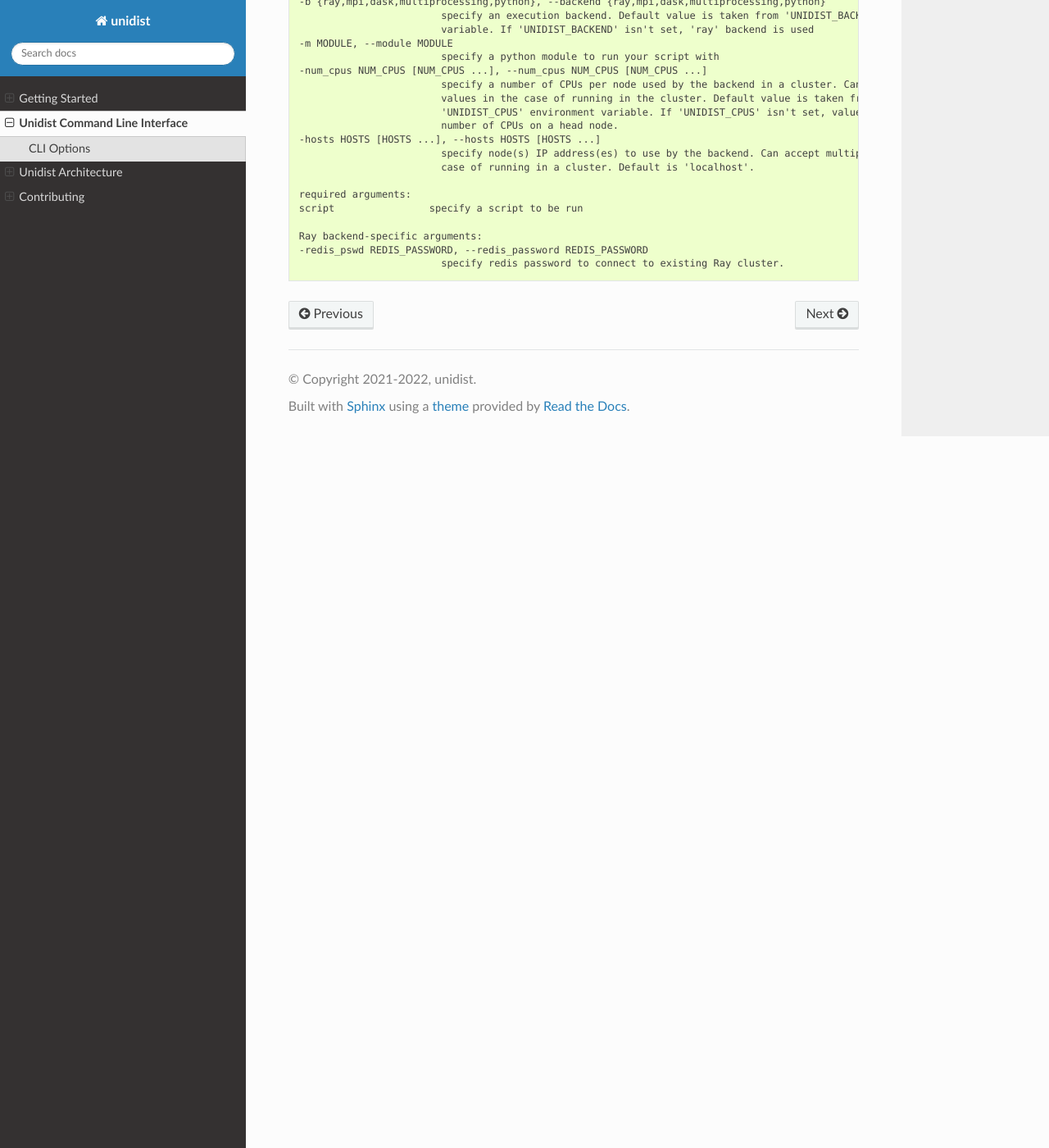
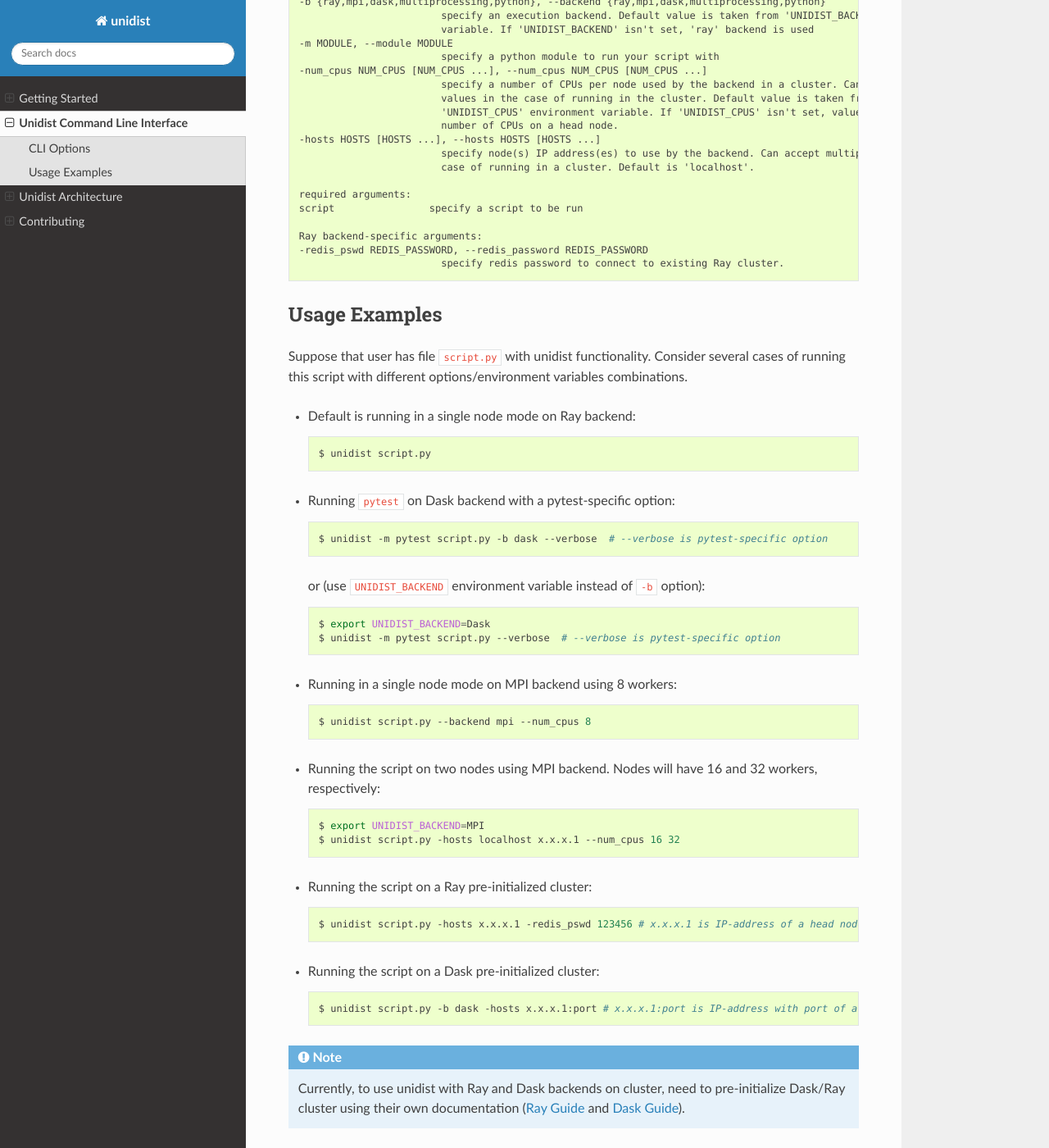
Before and after one commit to modin-project/unidist, a Sphinx documentation site: the page built from docs/using_cli.rst, in a window 1280 px wide and 1400 px high, scrolled down 926 px. Shown: the whole window at 82% size. Built offline with Sphinx 7.4.7 and the Read the Docs theme 2.0.0, drawn with Linux system fonts in a browser that asks for light colours; some of the changed text lies outside the part shown.

Commit message:
Add usage examples

```diff
--- a/docs/using_cli.rst
+++ b/docs/using_cli.rst
@@ -66,3 +66,59 @@
    Ray backend-specific arguments:
    -redis_pswd REDIS_PASSWORD, --redis_password REDIS_PASSWORD
                            specify redis password to connect to existing Ray cluster.
+
+
+Usage Examples
+==============
+
+Suppose that user has file ``script.py`` with unidist functionality. Consider several cases of running this script with
+different options/environment variables combinations.
+
+* Default is running in a single node mode on Ray backend:
+
+  .. code-block:: bash
+
+      $ unidist script.py
+
+* Running ``pytest`` on Dask backend with a pytest-specific option:
+
+  .. code-block:: bash
+
+      $ unidist -m pytest script.py -b dask --verbose  # --verbose is pytest-specific option
+
+  or (use ``UNIDIST_BACKEND`` environment variable instead of ``-b`` option):
+
+  .. code-block:: bash
+
+      $ export UNIDIST_BACKEND=Dask
+      $ unidist -m pytest script.py --verbose  # --verbose is pytest-specific option
+
+* Running in a single node mode on MPI backend using 8 workers:
+
+  .. code-block:: bash
+
+      $ unidist script.py --backend mpi --num_cpus 8
+
+* Running the script on two nodes using MPI backend. Nodes will have 16 and 32 workers, respectively:
+
+  .. code-block:: bash
+
+      $ export UNIDIST_BACKEND=MPI
+      $ unidist script.py -hosts localhost x.x.x.1 --num_cpus 16 32
+
+* Running the script on a Ray pre-initialized cluster:
+
+  .. code-block:: bash
+
+      $ unidist script.py -hosts x.x.x.1 -redis_pswd 123456 # x.x.x.1 is IP-address of a head node of Ray cluster
+
+* Running the script on a Dask pre-initialized cluster:
+
+  .. code-block:: bash
+
+      $ unidist script.py -b dask -hosts x.x.x.1:port # x.x.x.1:port is IP-address with port of a Dask-scheduler
+
+.. note::
+    Currently, to use unidist with Ray and Dask backends on cluster, need to pre-initialize Dask/Ray cluster
+    using their own documentation (`Ray Guide <https://docs.ray.io/en/latest/starting-ray.html#starting-ray-via-the-cli-ray-start>`_
+    and `Dask Guide <https://docs.dask.org/en/latest/how-to/deploy-dask-clusters.html>`_).
```
Also changed, not shown: other parts of docs/using_cli.rst (+3 -3 lines).
